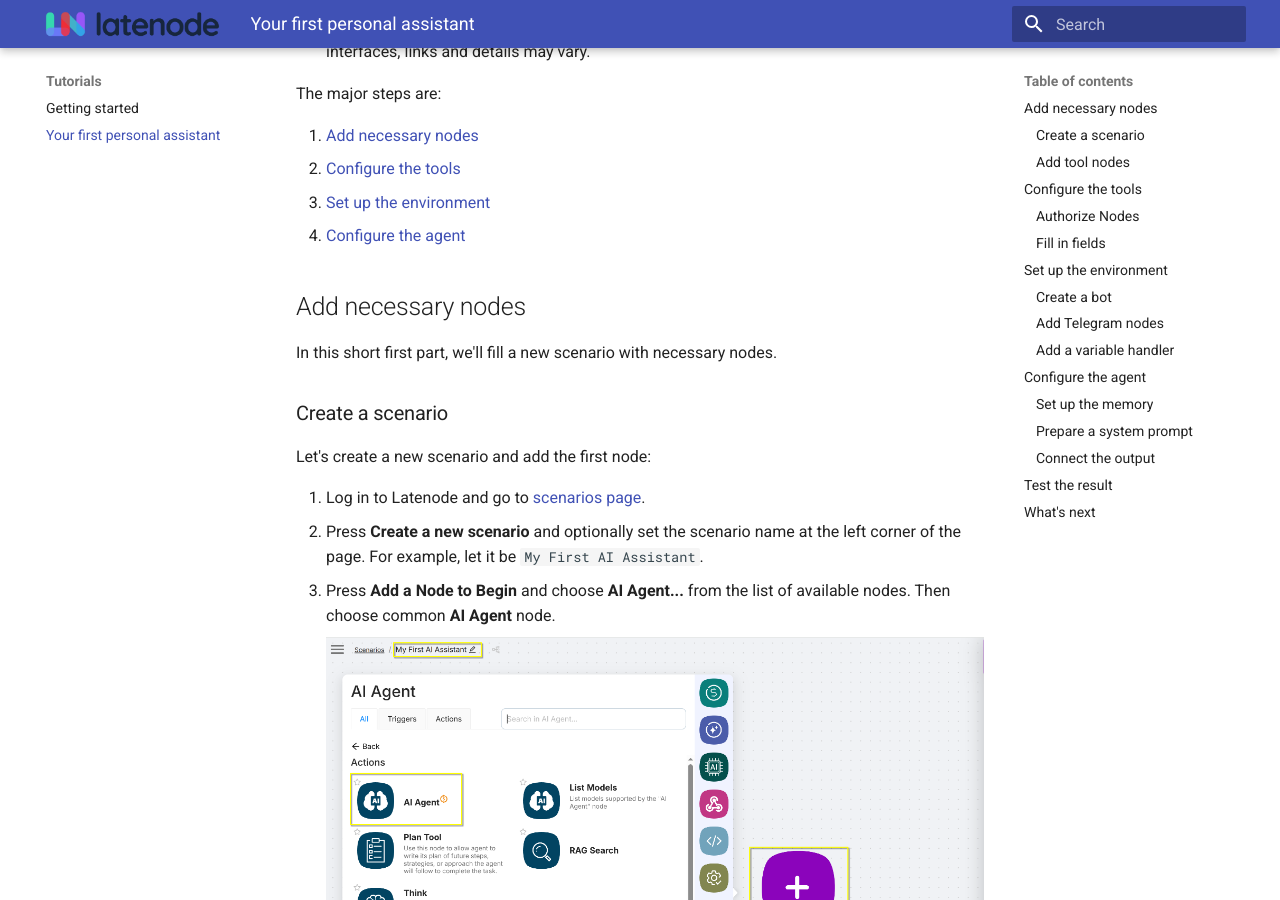
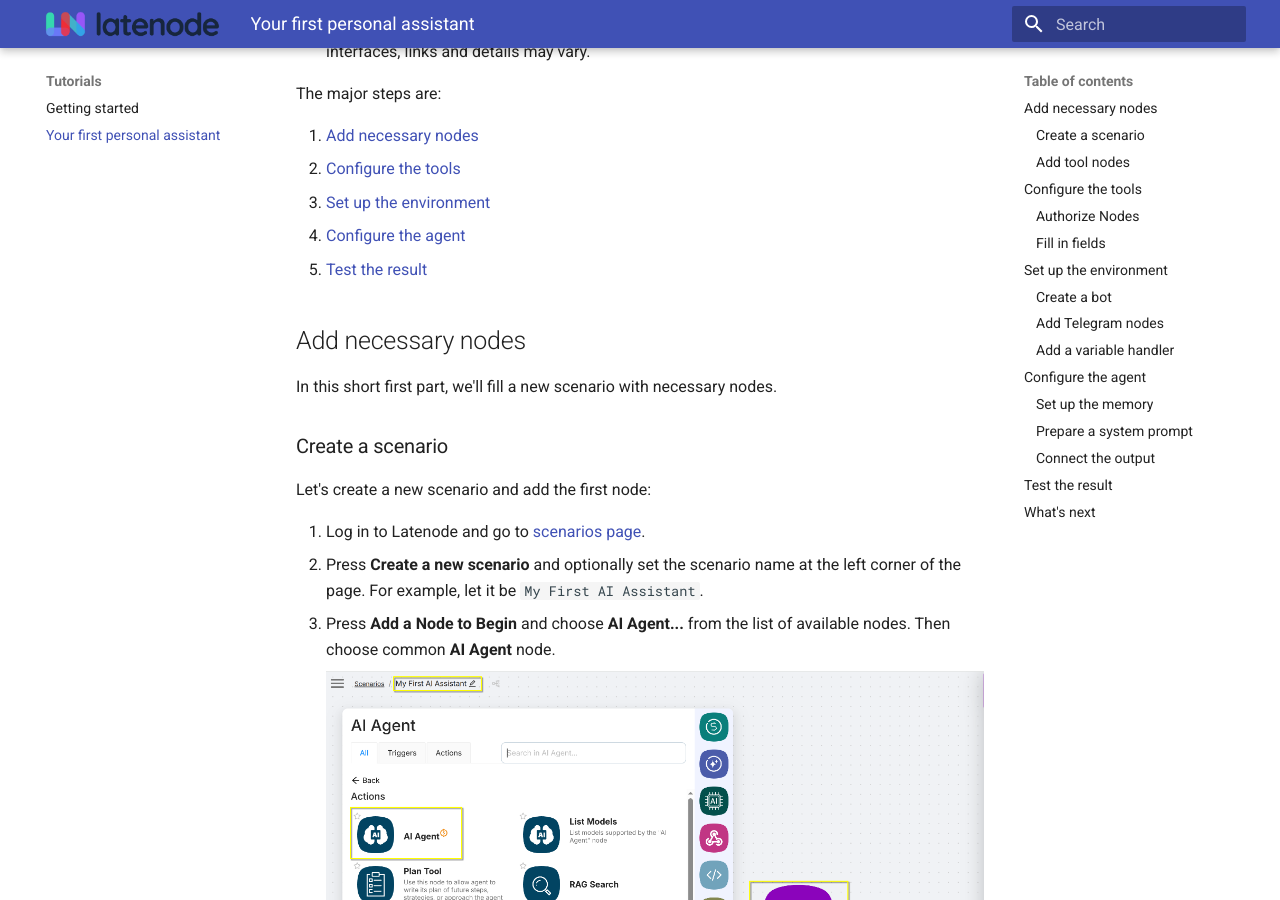
Before and after one commit to Berni2490/latenode-docs-test, an MkDocs documentation site: the page built from docs/basic_tutorials/first_pa.md, in a window 1280 px wide and 900 px high, scrolled down 991 px. Built offline with MkDocs 1.6.1 and Material for MkDocs 9.7.7, drawn with Linux system fonts in a browser that asks for light colours.

Commit message:
Polished 2

```diff
--- a/docs/basic_tutorials/first_pa.md
+++ b/docs/basic_tutorials/first_pa.md
@@ -15,6 +15,7 @@ The major steps are:
 1. [Configure the tools][configure-tools]
 1. [Set up the environment][environment]
 1. [Configure the agent][agent-config]
+1. [Test the result][test-result]
 
 [](){ #add-nodes }
 ## Add necessary nodes
```
